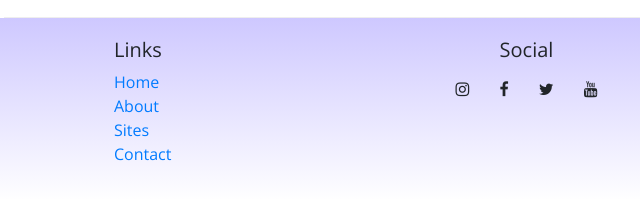
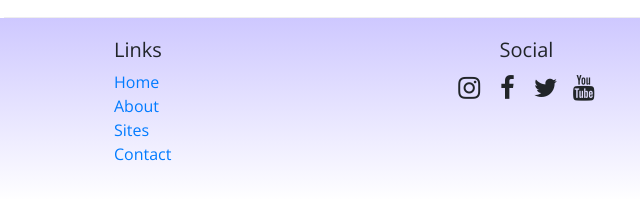
Before and after one commit to jnaranj21/nucampsite, a website: page aboutus.html in a window 1280 px wide. Shown: the part 1454-1653 px from the top of the page, 66-706 px from the left. Drawn offline with nearby package versions, Linux system fonts and the light colour scheme.

Commit message:
Adding the bootstrap social link to index and about files

```diff
--- a/aboutus.html
+++ b/aboutus.html
@@ -11,6 +11,7 @@
 
      <!-- Additional CSS must be placed after Bootstrap CSS -->
      <link rel="stylesheet" href="node_modules/font-awesome/css/font-awesome.min.css">
+     <link rel="stylesheet" href="node_modules/bootstrap-social/bootstrap-social.css"/>
      <link rel="stylesheet" href="https://fonts.googleapis.com/css?family=Lobster|Open+Sans">
      <link rel="stylesheet" href="css/styles.css">
 
```
Also changed, not shown: index.html (+1 -0 lines).
